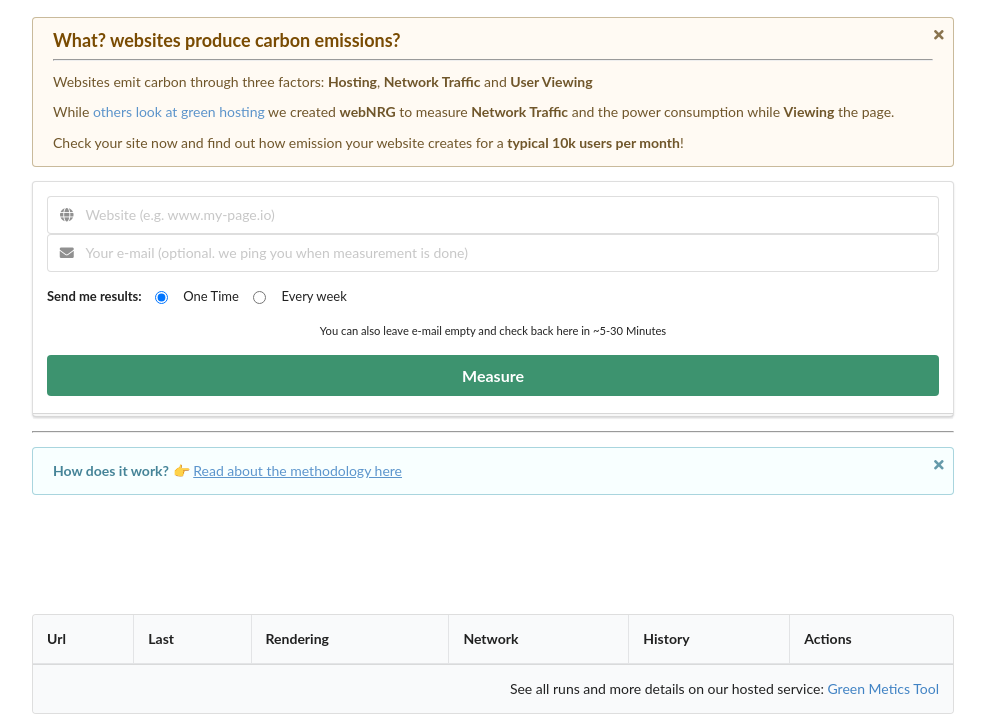
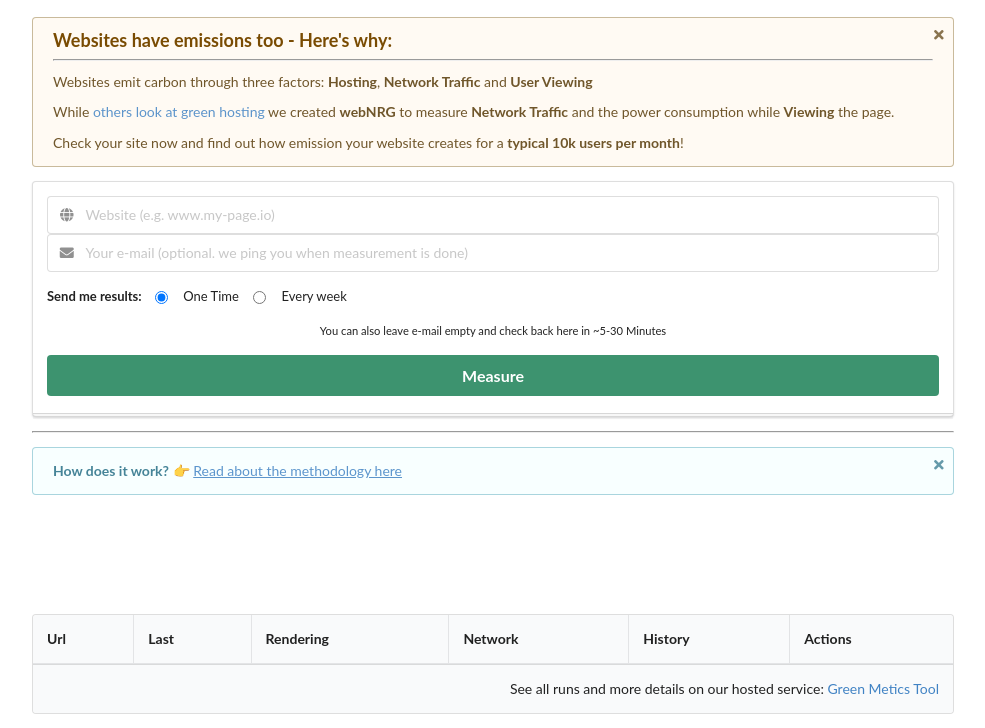
Before and after one commit to green-coding-solutions/webNRG, a website: page index.html in a window 1280 px wide. Shown: the part 140-868 px from the top of the page, without its empty margins (147-1132 px from the left). Drawn offline with Linux system fonts and the light colour scheme; no server answers.

Commit message:
style: Changed sarcasm to explicit

```diff
--- a/index.html
+++ b/index.html
@@ -32,7 +32,7 @@
                 <i class="close icon"></i>
                 <div class="content">
                     <div class="ui header">
-                        What? websites produce carbon emissions?
+                        Websites have emissions too - Here's why:
                     </div>
                     <hr>
                     <p>Websites emit carbon through three factors: <b>Hosting</b>, <b>Network Traffic</b> and <b>User Viewing</b></p>
```
